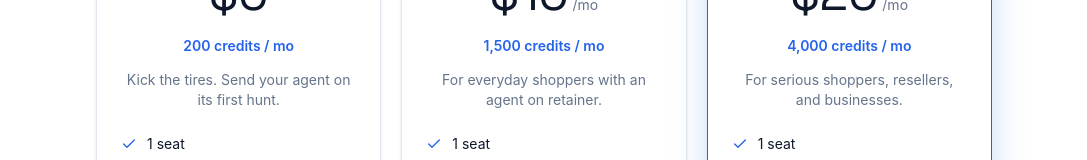
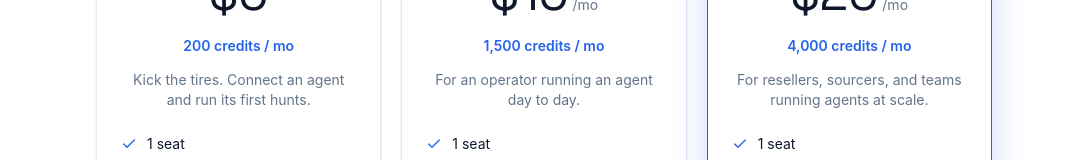
Before and after one commit to mosnin/shopper, a Next.js app: page /pricing in a window 1280 px wide. Shown: the part 613-773 px from the top of the page, without its empty margins (96-1183 px from the left). Built offline with nearby package versions, Linux system fonts and the light colour scheme; no server answers.

Commit message:
Sharpen pricing plan blurbs for the agent-operator ICP
Co-Authored-By: Claude Fable 5 <noreply@anthropic.com>
Claude-Session: https://claude.ai/code/session_01K6s8Zn2i56D3rNq5Jh8sLy

```diff
--- a/src/app/pricing/page.tsx
+++ b/src/app/pricing/page.tsx
@@ -32,7 +32,7 @@ const plans: Plan[] = [
     name: "Free",
     price: 0,
     credits: "200 credits / mo",
-    blurb: "Kick the tires. Send your agent on its first hunt.",
+    blurb: "Kick the tires. Connect an agent and run its first hunts.",
     features: [
       "1 seat",
       "Full MCP + the built-in agent",
@@ -47,7 +47,7 @@ const plans: Plan[] = [
     name: "Plus",
     price: 10,
     credits: "1,500 credits / mo",
-    blurb: "For everyday shoppers with an agent on retainer.",
+    blurb: "For an operator running an agent day to day.",
     features: [
       "1 seat",
       "Everything in Free",
@@ -63,7 +63,7 @@ const plans: Plan[] = [
     name: "Pro",
     price: 20,
     credits: "4,000 credits / mo",
-    blurb: "For serious shoppers, resellers, and businesses.",
+    blurb: "For resellers, sourcers, and teams running agents at scale.",
     features: [
       "1 seat",
       "Everything in Plus",
```
